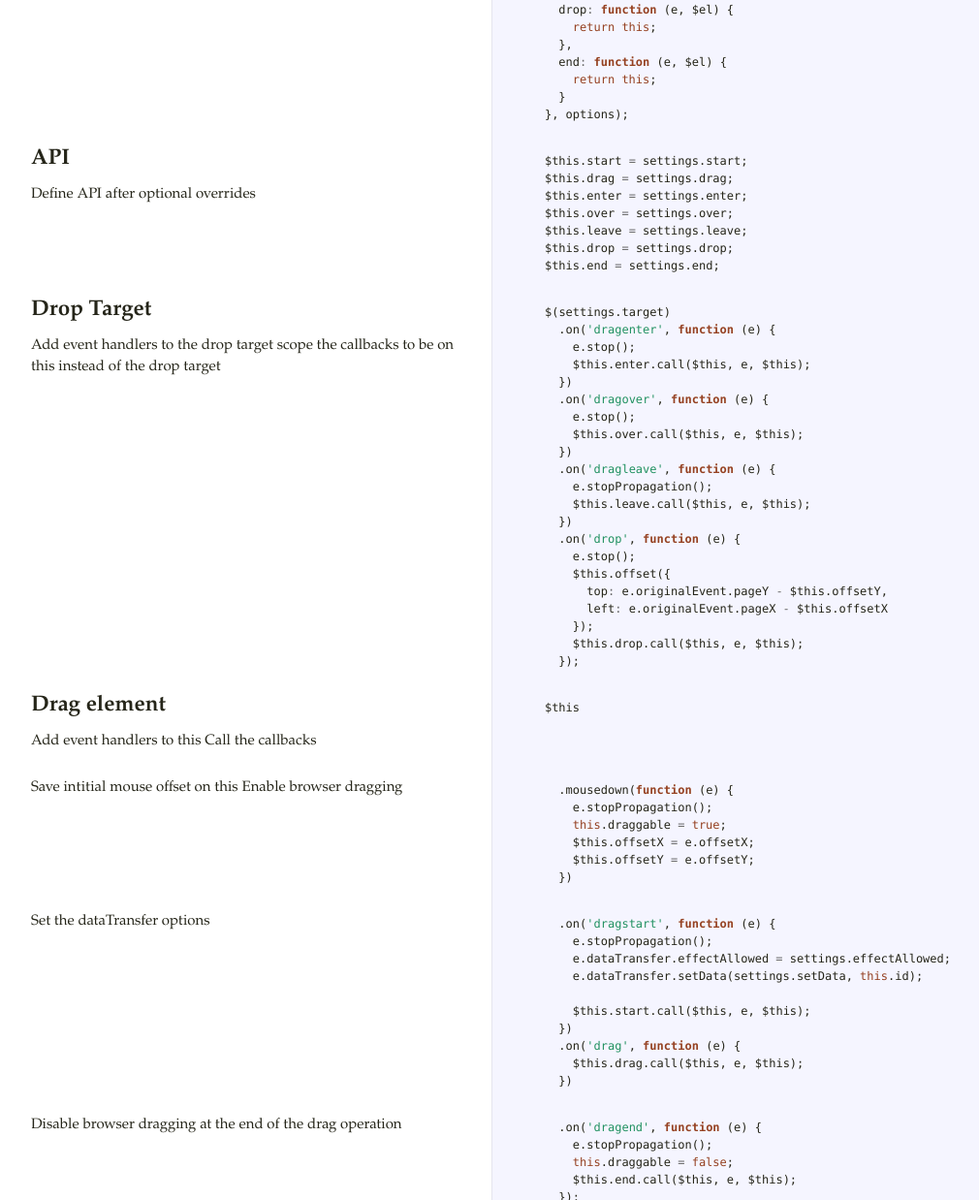
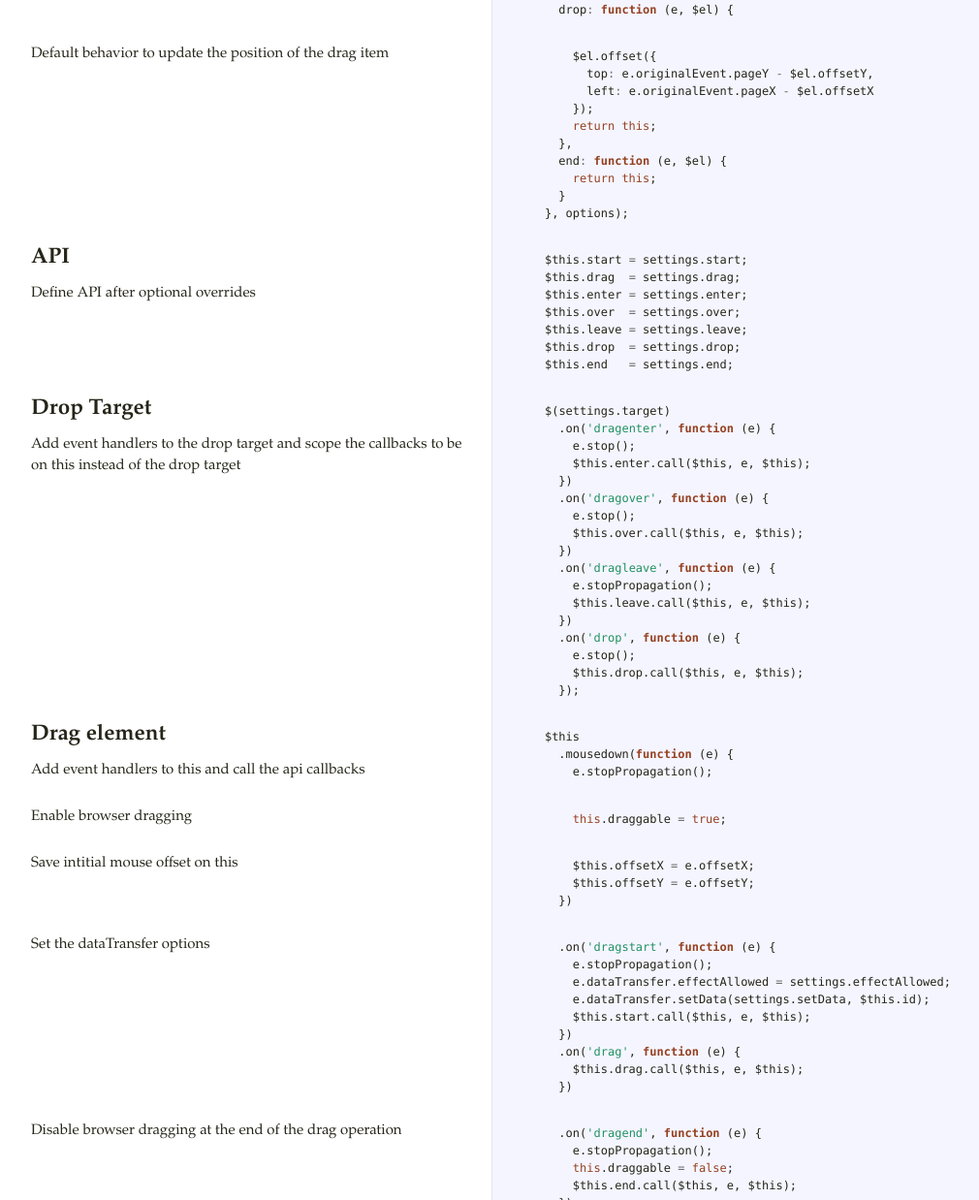
Before and after one commit to kristoferjoseph/drag, a website: page docs/drag.html in a window 1280 px wide. Shown: the part 921-2159 px from the top of the page at 97% size, without its empty margins (18-1028 px from the left). Drawn offline with Linux system fonts and the light colour scheme.

Commit message:
Updating docs

```diff
--- a/docs/drag.html
+++ b/docs/drag.html
@@ -26,23 +26,26 @@
       <span class="nx">leave</span><span class="o">:</span> <span class="kd">function</span> <span class="p">(</span><span class="nx">e</span><span class="p">,</span> <span class="nx">$el</span><span class="p">)</span> <span class="p">{</span>
         <span class="k">return</span> <span class="k">this</span><span class="p">;</span>
       <span class="p">},</span>
-      <span class="nx">drop</span><span class="o">:</span> <span class="kd">function</span> <span class="p">(</span><span class="nx">e</span><span class="p">,</span> <span class="nx">$el</span><span class="p">)</span> <span class="p">{</span>
+      <span class="nx">drop</span><span class="o">:</span> <span class="kd">function</span> <span class="p">(</span><span class="nx">e</span><span class="p">,</span> <span class="nx">$el</span><span class="p">)</span> <span class="p">{</span></pre></div>             </td>           </tr>                               <tr id="section-8">             <td class="docs">               <div class="pilwrap">                 <a class="pilcrow" href="#section-8">&#182;</a>               </div>               <p>Default behavior to update the position of the drag item</p>             </td>             <td class="code">               <div class="highlight"><pre>        <span class="nx">$el</span><span class="p">.</span><span class="nx">offset</span><span class="p">({</span>
+          <span class="nx">top</span><span class="o">:</span> <span class="nx">e</span><span class="p">.</span><span class="nx">originalEvent</span><span class="p">.</span><span class="nx">pageY</span> <span class="o">-</span> <span class="nx">$el</span><span class="p">.</span><span class="nx">offsetY</span><span class="p">,</span>
+          <span class="nx">left</span><span class="o">:</span> <span class="nx">e</span><span class="p">.</span><span class="nx">originalEvent</span><span class="p">.</span><span class="nx">pageX</span> <span class="o">-</span> <span class="nx">$el</span><span class="p">.</span><span class="nx">offsetX</span>
+        <span class="p">});</span>
         <span class="k">return</span> <span class="k">this</span><span class="p">;</span>
       <span class="p">},</span>
       <span class="nx">end</span><span class="o">:</span> <span class="kd">function</span> <span class="p">(</span><span class="nx">e</span><span class="p">,</span> <span class="nx">$el</span><span class="p">)</span> <span class="p">{</span>
         <span class="k">return</span> <span class="k">this</span><span class="p">;</span>
       <span class="p">}</span>
-    <span class="p">},</span> <span class="nx">options</span><span class="p">);</span></pre></div>             </td>           </tr>                               <tr id="section-8">             <td class="docs">               <div class="pilwrap">                 <a class="pilcrow" href="#section-8">&#182;</a>               </div>               <h2>API</h2>
+    <span class="p">},</span> <span class="nx">options</span><span class="p">);</span></pre></div>             </td>           </tr>                               <tr id="section-9">             <td class="docs">               <div class="pilwrap">                 <a class="pilcrow" href="#section-9">&#182;</a>               </div>               <h2>API</h2>
 
 <p>Define API after optional overrides</p>             </td>             <td class="code">               <div class="highlight"><pre>    <span class="nx">$this</span><span class="p">.</span><span class="nx">start</span> <span class="o">=</span> <span class="nx">settings</span><span class="p">.</span><span class="nx">start</span><span class="p">;</span>
-    <span class="nx">$this</span><span class="p">.</span><span class="nx">drag</span> <span class="o">=</span> <span class="nx">settings</span><span class="p">.</span><span class="nx">drag</span><span class="p">;</span>
+    <span class="nx">$this</span><span class="p">.</span><span class="nx">drag</span>  <span class="o">=</span> <span class="nx">settings</span><span class="p">.</span><span class="nx">drag</span><span class="p">;</span>
     <span class="nx">$this</span><span class="p">.</span><span class="nx">enter</span> <span class="o">=</span> <span class="nx">settings</span><span class="p">.</span><span class="nx">enter</span><span class="p">;</span>
-    <span class="nx">$this</span><span class="p">.</span><span class="nx">over</span> <span class="o">=</span> <span class="nx">settings</span><span class="p">.</span><span class="nx">over</span><span class="p">;</span>
+    <span class="nx">$this</span><span class="p">.</span><span class="nx">over</span>  <span class="o">=</span> <span class="nx">settings</span><span class="p">.</span><span class="nx">over</span><span class="p">;</span>
     <span class="nx">$this</span><span class="p">.</span><span class="nx">leave</span> <span class="o">=</span> <span class="nx">settings</span><span class="p">.</span><span class="nx">leave</span><span class="p">;</span>
-    <span class="nx">$this</span><span class="p">.</span><span class="nx">drop</span> <span class="o">=</span> <span class="nx">settings</span><span class="p">.</span><span class="nx">drop</span><span class="p">;</span>
-    <span class="nx">$this</span><span class="p">.</span><span class="nx">end</span> <span class="o">=</span> <span class="nx">settings</span><span class="p">.</span><span class="nx">end</span><span class="p">;</span></pre></div>             </td>           </tr>                               <tr id="section-9">             <td class="docs">               <div class="pilwrap">                 <a class="pilcrow" href="#section-9">&#182;</a>               </div>               <h2>Drop Target</h2>
+    <span class="nx">$this</span><span class="p">.</span><span class="nx">drop</span>  <span class="o">=</span> <span class="nx">settings</span><span class="p">.</span><span class="nx">drop</span><span class="p">;</span>
+    <span class="nx">$this</span><span class="p">.</span><span class="nx">end</span>   <span class="o">=</span> <span class="nx">settings</span><span class="p">.</span><span class="nx">end</span><span class="p">;</span></pre></div>             </td>           </tr>                               <tr id="section-10">             <td class="docs">               <div class="pilwrap">                 <a class="pilcrow" href="#section-10">&#182;</a>               </div>               <h2>Drop Target</h2>
 
-<p>Add event handlers to the drop target
+<p>Add event handlers to the drop target and
    scope the callbacks to be on this instead of the drop target</p>             </td>             <td class="code">               <div class="highlight"><pre>    <span class="nx">$</span><span class="p">(</span><span class="nx">settings</span><span class="p">.</span><span class="nx">target</span><span class="p">)</span>
       <span class="p">.</span><span class="nx">on</span><span class="p">(</span><span class="s1">&#39;dragenter&#39;</span><span class="p">,</span> <span class="kd">function</span> <span class="p">(</span><span class="nx">e</span><span class="p">)</span> <span class="p">{</span>
         <span class="nx">e</span><span class="p">.</span><span class="nx">stop</span><span class="p">();</span>
@@ -58,30 +61,23 @@
       <span class="p">})</span>
       <span class="p">.</span><span class="nx">on</span><span class="p">(</span><span class="s1">&#39;drop&#39;</span><span class="p">,</span> <span class="kd">function</span> <span class="p">(</span><span class="nx">e</span><span class="p">)</span> <span class="p">{</span>
         <span class="nx">e</span><span class="p">.</span><span class="nx">stop</span><span class="p">();</span>
-        <span class="nx">$this</span><span class="p">.</span><span class="nx">offset</span><span class="p">({</span>
-          <span class="nx">top</span><span class="o">:</span> <span class="nx">e</span><span class="p">.</span><span class="nx">originalEvent</span><span class="p">.</span><span class="nx">pageY</span> <span class="o">-</span> <span class="nx">$this</span><span class="p">.</span><span class="nx">offsetY</span><span class="p">,</span>
-          <span class="nx">left</span><span class="o">:</span> <span class="nx">e</span><span class="p">.</span><span class="nx">originalEvent</span><span class="p">.</span><span class="nx">pageX</span> <span class="o">-</span> <span class="nx">$this</span><span class="p">.</span><span class="nx">offsetX</span>
-        <span class="p">});</span>
         <span class="nx">$this</span><span class="p">.</span><span class="nx">drop</span><span class="p">.</span><span class="nx">call</span><span class="p">(</span><span class="nx">$this</span><span class="p">,</span> <span class="nx">e</span><span class="p">,</span> <span class="nx">$this</span><span class="p">);</span>
-      <span class="p">});</span></pre></div>             </td>           </tr>                               <tr id="section-10">             <td class="docs">               <div class="pilwrap">                 <a class="pilcrow" href="#section-10">&#182;</a>               </div>               <h2>Drag element</h2>
+      <span class="p">});</span></pre></div>             </td>           </tr>                               <tr id="section-11">             <td class="docs">               <div class="pilwrap">                 <a class="pilcrow" href="#section-11">&#182;</a>               </div>               <h2>Drag element</h2>
 
 <p>Add event handlers to this
-   Call the callbacks</p>             </td>             <td class="code">               <div class="highlight"><pre>    <span class="nx">$this</span></pre></div>             </td>           </tr>                               <tr id="section-11">             <td class="docs">               <div class="pilwrap">                 <a class="pilcrow" href="#section-11">&#182;</a>               </div>               <p>Save intitial mouse offset on this
-   Enable browser dragging</p>             </td>             <td class="code">               <div class="highlight"><pre>      <span class="p">.</span><span class="nx">mousedown</span><span class="p">(</span><span class="kd">function</span> <span class="p">(</span><span class="nx">e</span><span class="p">)</span> <span class="p">{</span>
-        <span class="nx">e</span><span class="p">.</span><span class="nx">stopPropagation</span><span class="p">();</span>
-        <span class="k">this</span><span class="p">.</span><span class="nx">draggable</span> <span class="o">=</span> <span class="kc">true</span><span class="p">;</span>
-        <span class="nx">$this</span><span class="p">.</span><span class="nx">offsetX</span> <span class="o">=</span> <span class="nx">e</span><span class="p">.</span><span class="nx">offsetX</span><span class="p">;</span>
+   and call the api callbacks</p>             </td>             <td class="code">               <div class="highlight"><pre>    <span class="nx">$this</span>
+      <span class="p">.</span><span class="nx">mousedown</span><span class="p">(</span><span class="kd">function</span> <span class="p">(</span><span class="nx">e</span><span class="p">)</span> <span class="p">{</span>
+        <span class="nx">e</span><span class="p">.</span><span class="nx">stopPropagation</span><span class="p">();</span></pre></div>             </td>           </tr>                               <tr id="section-12">             <td class="docs">               <div class="pilwrap">                 <a class="pilcrow" href="#section-12">&#182;</a>               </div>               <p>Enable browser dragging</p>             </td>             <td class="code">               <div class="highlight"><pre>        <span class="k">this</span><span class="p">.</span><span class="nx">draggable</span> <span class="o">=</span> <span class="kc">true</span><span class="p">;</span></pre></div>             </td>           </tr>                               <tr id="section-13">             <td class="docs">               <div class="pilwrap">                 <a class="pilcrow" href="#section-13">&#182;</a>               </div>               <p>Save intitial mouse offset on this</p>             </td>             <td class="code">               <div class="highlight"><pre>        <span class="nx">$this</span><span class="p">.</span><span class="nx">offsetX</span> <span class="o">=</span> <span class="nx">e</span><span class="p">.</span><span class="nx">offsetX</span><span class="p">;</span>
         <span class="nx">$this</span><span class="p">.</span><span class="nx">offsetY</span> <span class="o">=</span> <span class="nx">e</span><span class="p">.</span><span class="nx">offsetY</span><span class="p">;</span>
-      <span class="p">})</span></pre></div>             </td>           </tr>                               <tr id="section-12">             <td class="docs">               <div class="pilwrap">                 <a class="pilcrow" href="#section-12">&#182;</a>               </div>               <p>Set the dataTransfer options</p>             </td>             <td class="code">               <div class="highlight"><pre>      <span class="p">.</span><span class="nx">on</span><span class="p">(</span><span class="s1">&#39;dragstart&#39;</span><span class="p">,</span> <span class="kd">function</span> <span class="p">(</span><span class="nx">e</span><span class="p">)</span> <span class="p">{</span>
+      <span class="p">})</span></pre></div>             </td>           </tr>                               <tr id="section-14">             <td class="docs">               <div class="pilwrap">                 <a class="pilcrow" href="#section-14">&#182;</a>               </div>               <p>Set the dataTransfer options</p>             </td>             <td class="code">               <div class="highlight"><pre>      <span class="p">.</span><span class="nx">on</span><span class="p">(</span><span class="s1">&#39;dragstart&#39;</span><span class="p">,</span> <span class="kd">function</span> <span class="p">(</span><span class="nx">e</span><span class="p">)</span> <span class="p">{</span>
         <span class="nx">e</span><span class="p">.</span><span class="nx">stopPropagation</span><span class="p">();</span>
         <span class="nx">e</span><span class="p">.</span><span class="nx">dataTransfer</span><span class="p">.</span><span class="nx">effectAllowed</span> <span class="o">=</span> <span class="nx">settings</span><span class="p">.</span><span class="nx">effectAllowed</span><span class="p">;</span>
-        <span class="nx">e</span><span class="p">.</span><span class="nx">dataTransfer</span><span class="p">.</span><span class="nx">setData</span><span class="p">(</span><span class="nx">settings</span><span class="p">.</span><span class="nx">setData</span><span class="p">,</span> <span class="k">this</span><span class="p">.</span><span class="nx">id</span><span class="p">);</span>
-
+        <span class="nx">e</span><span class="p">.</span><span class="nx">dataTransfer</span><span class="p">.</span><span class="nx">setData</span><span class="p">(</span><span class="nx">settings</span><span class="p">.</span><span class="nx">setData</span><span class="p">,</span> <span class="nx">$this</span><span class="p">.</span><span class="nx">id</span><span class="p">);</span>
         <span class="nx">$this</span><span class="p">.</span><span class="nx">start</span><span class="p">.</span><span class="nx">call</span><span class="p">(</span><span class="nx">$this</span><span class="p">,</span> <span class="nx">e</span><span class="p">,</span> <span class="nx">$this</span><span class="p">);</span>
       <span class="p">})</span>
       <span class="p">.</span><span class="nx">on</span><span class="p">(</span><span class="s1">&#39;drag&#39;</span><span class="p">,</span> <span class="kd">function</span> <span class="p">(</span><span class="nx">e</span><span class="p">)</span> <span class="p">{</span>
         <span class="nx">$this</span><span class="p">.</span><span class="nx">drag</span><span class="p">.</span><span class="nx">call</span><span class="p">(</span><span class="nx">$this</span><span class="p">,</span> <span class="nx">e</span><span class="p">,</span> <span class="nx">$this</span><span class="p">);</span>
-      <span class="p">})</span></pre></div>             </td>           </tr>                               <tr id="section-13">             <td class="docs">               <div class="pilwrap">                 <a class="pilcrow" href="#section-13">&#182;</a>               </div>               <p>Disable browser dragging at the end of the drag operation</p>             </td>             <td class="code">               <div class="highlight"><pre>      <span class="p">.</span><span class="nx">on</span><span class="p">(</span><span class="s1">&#39;dragend&#39;</span><span class="p">,</span> <span class="kd">function</span> <span class="p">(</span><span class="nx">e</span><span class="p">)</span> <span class="p">{</span>
+      <span class="p">})</span></pre></div>             </td>           </tr>                               <tr id="section-15">             <td class="docs">               <div class="pilwrap">                 <a class="pilcrow" href="#section-15">&#182;</a>               </div>               <p>Disable browser dragging at the end of the drag operation</p>             </td>             <td class="code">               <div class="highlight"><pre>      <span class="p">.</span><span class="nx">on</span><span class="p">(</span><span class="s1">&#39;dragend&#39;</span><span class="p">,</span> <span class="kd">function</span> <span class="p">(</span><span class="nx">e</span><span class="p">)</span> <span class="p">{</span>
         <span class="nx">e</span><span class="p">.</span><span class="nx">stopPropagation</span><span class="p">();</span>
         <span class="k">this</span><span class="p">.</span><span class="nx">draggable</span> <span class="o">=</span> <span class="kc">false</span><span class="p">;</span>
         <span class="nx">$this</span><span class="p">.</span><span class="nx">end</span><span class="p">.</span><span class="nx">call</span><span class="p">(</span><span class="nx">$this</span><span class="p">,</span> <span class="nx">e</span><span class="p">,</span> <span class="nx">$this</span><span class="p">);</span>
--- a/js/drag.js
+++ b/js/drag.js
@@ -38,6 +38,7 @@
 				return this;
 			},
 			drop: function (e, $el) {
+				// Default behavior to update the position of the drag item
 				$el.offset({
 					top: e.originalEvent.pageY - $el.offsetY,
 					left: e.originalEvent.pageX - $el.offsetX
@@ -58,7 +59,7 @@
 		$this.drop  = settings.drop;
 		$this.end   = settings.end;
 		// ## Drop Target
-		// Add event handlers to the drop target
+		// Add event handlers to the drop target and
         //    scope the callbacks to be on this instead of the drop target
 		$(settings.target)
 			.on('dragenter', function (e) {
```
Also changed, not shown: bin/drag.min.js.
